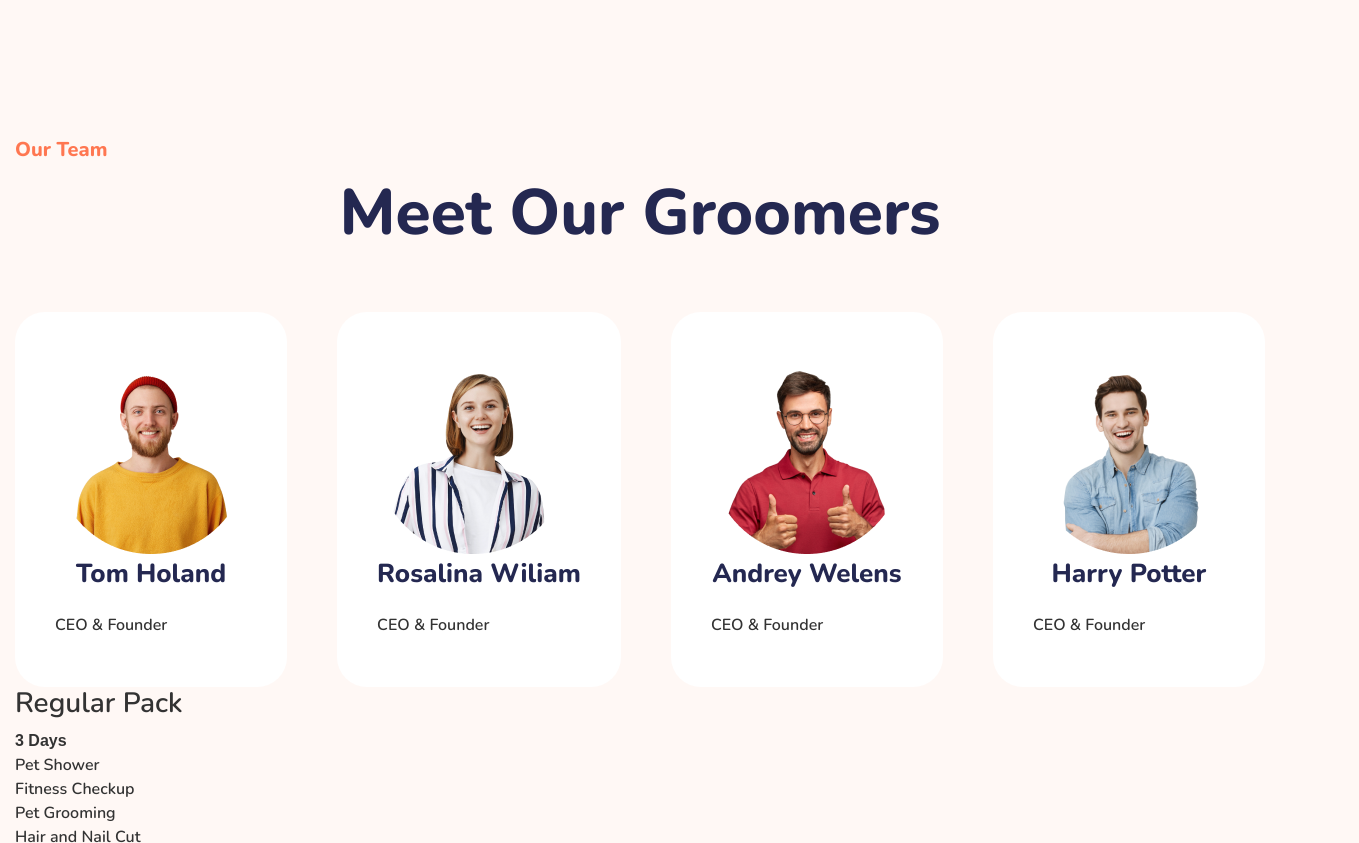
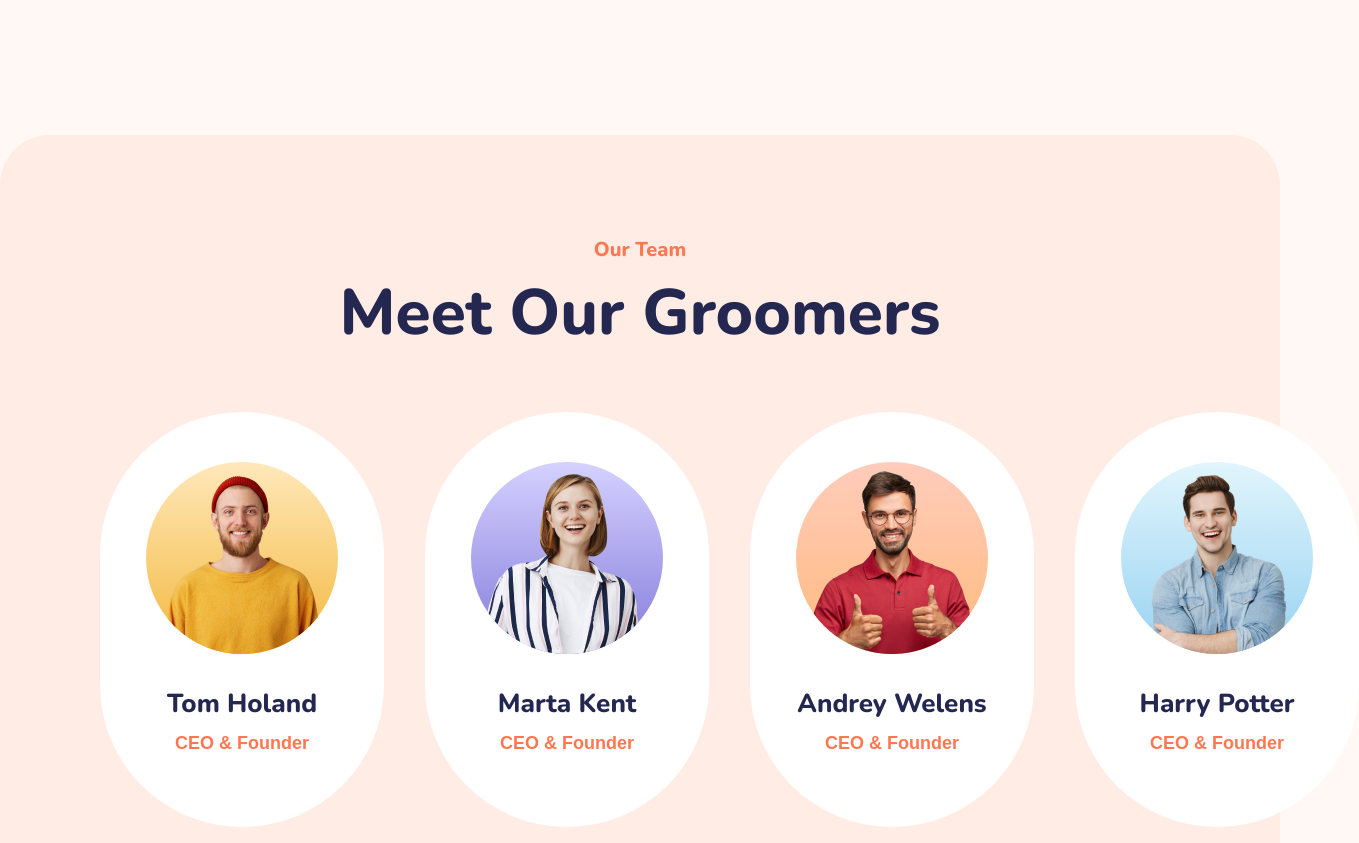
Before and after one commit to VladaBelaya/vetcare, a website: page app/index.html in a window 1280 px wide. Shown: the part 2780-3623 px from the top of the page, 1359 px wide, since content can reach past the window. Drawn offline with nearby package versions, Linux system fonts and the light colour scheme; files that its build step writes are made by us from their sources; a web font is replaced by a local one.

Commit message:
added styles for team block

```diff
--- a/app/index.html
+++ b/app/index.html
@@ -1,6 +1,6 @@
 <!--#include virtual="/parts/header.html" -->
 <header class="header">
-	<div class="container header__container">
+	<div class="container container_header">
 		<a href="" class="header__link">
 			<svg class="header__svg" width="147" height="30" viewbox="0 0 147 30" fill="none"
 				xmlns="http://www.w3.org/2000/svg">
@@ -26,7 +26,7 @@
 </header>
 <main class="main">
 	<section class="main-page">
-		<div class="container main-page__container">
+		<div class="container container_main-page">
 			<h1 class="heading heading_main-page">For Your Pet’s&nbsp;Natural Life&nbsp;&&nbsp;Care</h1>
 			<p class="descr descr_main-page">
 				Lorem ipsum dolor sit amet, consectetur adipisicing elit,
@@ -39,8 +39,8 @@
 		</div>
 	</section>
 	<section class="what-we-do">
-		<div class="container what-we-do__container">
-			<div class="subheading subheading_wwd">Care For Your Pet</div>
+		<div class="container container_border">
+			<div class="subheading subheading_center">Care For Your Pet</div>
 			<h2 class="heading heading_center">What We Do</h2>
 			<ul class="cards">
 				<li class="card">
@@ -122,7 +122,7 @@
 		</div>
 	</section>
 	<section class="experience">
-		<div class="container experience__container">
+		<div class="container container_experience">
 			<div class="subheading">Our Success Story</div>
 			<h1 class="heading heading_exp">Experience Vet Clinic And Services</h1>
 			<p class="descr descr_exp">
@@ -141,33 +141,33 @@
 		</div>
 	</section>
 	<section class="team">
-		<div class="container">
-			<div class="subheading">Our Team</div>
+		<div class="container container_border">
+			<div class="subheading subheading_center">Our Team</div>
 			<h2 class="heading heading_center">Meet Our Groomers</h2>
 			<ul class="cards">
 				<li class="card card_team">
-					<div class="card__pro">
+					<div class="card__pro card__pro1">
 						<img src="images/src/prof_1.png" alt="Tom Holand">
 					</div>
 					<div class="card__heading card__heading-team">Tom Holand</div>
 					<div class="card__subheader">CEO & Founder</div>
 				</li>
 				<li class="card card_team">
-					<div class="card__pro">
-						<img src="images/src/prof_2.png" alt="Rosalina Wiliam">
+					<div class="card__pro card__pro2">
+						<img src="images/src/prof_2.png" alt="Marta Kent">
 					</div>
-					<div class="card__heading card__heading-team">Rosalina Wiliam</div>
+					<div class="card__heading card__heading-team">Marta Kent</div>
 					<div class="card__subheader">CEO & Founder</div>
 				</li>
 				<li class="card card_team">
-					<div class="card__pro">
+					<div class="card__pro card__pro3">
 						<img src="images/src/prof_3.png" alt="Andrey Welens">
 					</div>
 					<div class="card__heading card__heading-team">Andrey Welens</div>
 					<div class="card__subheader">CEO & Founder</div>
 				</li>
 				<li class="card card_team">
-					<div class="card__pro">
+					<div class="card__pro card__pro4">
 						<img src="images/src/prof_4.png" alt="Harry Potter">
 					</div>
 					<div class="card__heading card__heading-team">Harry Potter</div>
--- a/app/styles/sass/_config.sass
+++ b/app/styles/sass/_config.sass
@@ -52,8 +52,3 @@ a
 
 p
 	margin: 0
-
-.container
-	max-width: 1490px
-	padding: 0 15px
-	margin: 0 auto
--- a/app/styles/sass/blocks/_card.sass
+++ b/app/styles/sass/blocks/_card.sass
@@ -30,8 +30,30 @@
 		font-size: 26px
 		font-weight: 800
 		color: $colorhead
+	&__heading-team
+		margin-bottom: 7px
 	&__descr
 		text-align: center
 		font-size: 18px
 		font-family: quicksand, sans-serif
 		color: $colordescr
+	&__pro
+		margin-bottom: 30px
+		border-radius: 50%
+	&__pro1
+		background: linear-gradient(180deg, #FFE8BA 0%, #F3B73D 100%)
+	&__pro2
+		background: linear-gradient(180deg, #D5D1FF 0%, #837BDB 100%)
+	&__pro3
+		background: linear-gradient(180deg, #FFCCBC 0%, #FFBA7B 100%)
+	&__pro4
+		background: linear-gradient(180deg, #E1F5FC 0%, #97D2F2 100%)
+	&__subheader
+		font-weight: 700
+		color: $colorsubhead
+		text-align: center
+		font-size: 18px
+
+	&_team
+		padding: 50px 46px 70px 46px
+		border-radius: 146px
--- /dev/null
+++ b/app/styles/sass/blocks/_container.sass
@@ -0,0 +1,17 @@
+.container
+	max-width: 1490px
+	padding: 0 15px
+	margin: 0 auto
+	&_header
+		display: flex
+		justify-content: space-between
+		align-items: center
+		padding: 51px 0
+	&_main-page
+		padding: 180px 0 200px
+	&_border
+		background-color: $colorcontainer
+		border-radius: 50px
+		padding: 100px
+	&_experience
+		padding: 180px 100px
--- a/app/styles/sass/blocks/_experience.sass
+++ b/app/styles/sass/blocks/_experience.sass
@@ -2,8 +2,6 @@
 	background: no-repeat url("../images/src/dog_2.png")
 	background-position: 50% 50%
 	background-size: 90%
-	&__container
-		padding: 180px 100px
 	&__list
 		margin-bottom: 45px
 	&__item
--- a/app/styles/sass/blocks/_header.sass
+++ /dev/null
@@ -1,6 +0,0 @@
-.header
-	&__container
-		display: flex
-		justify-content: space-between
-		align-items: center
-		padding: 51px 0
--- a/app/styles/sass/blocks/_main-page.sass
+++ b/app/styles/sass/blocks/_main-page.sass
@@ -1,4 +1,2 @@
 .main-page
 	background: 	bottom / 88% no-repeat url("../images/src/dog_1.png")
-	&__container
-		padding: 180px 0 200px
--- a/app/styles/sass/blocks/_subheading.sass
+++ b/app/styles/sass/blocks/_subheading.sass
@@ -3,5 +3,5 @@
 	font-size: 20px
 	font-weight: 800
 	color: $colorsubhead
-	&_wwd
+	&_center
 		text-align: center
--- a/app/styles/sass/blocks/what-we-do.sass
+++ /dev/null
@@ -1,5 +0,0 @@
-.what-we-do
-	&__container
-		background-color: $colorcontainer
-		border-radius: 50px
-		padding: 100px
```
Also changed, not shown: app/css/app.min.css.
